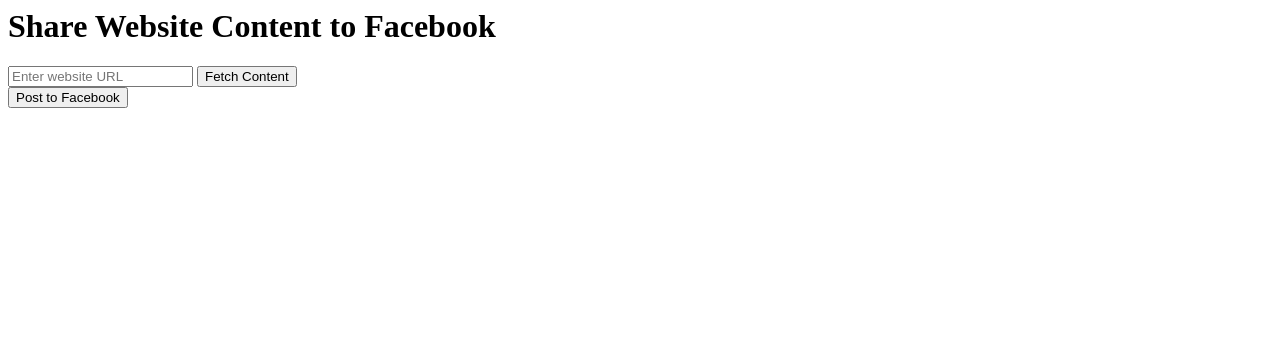
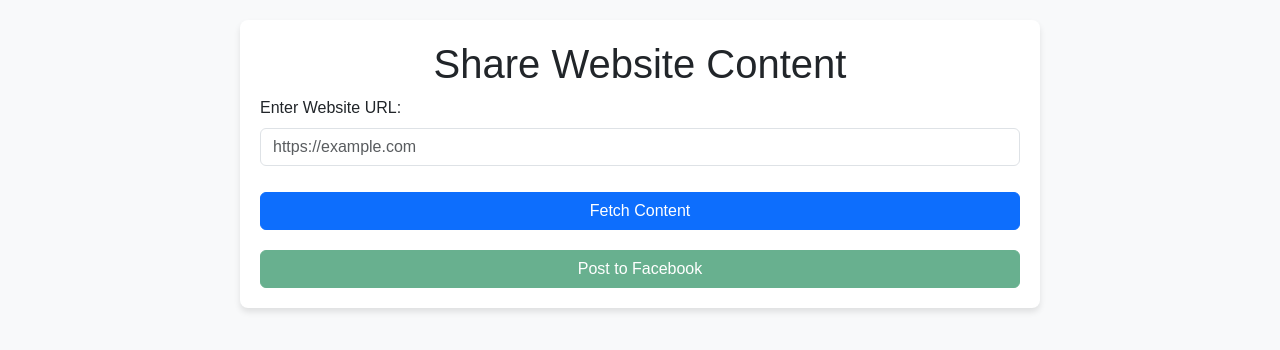
Before and after one commit to kelasmaster/website2facebook, a plain HTML site: page index.html in a window 1280 px wide. Drawn offline with nearby package versions, Linux system fonts and the light colour scheme.

Commit message:
Update index.html

```diff
--- a/index.html
+++ b/index.html
@@ -1,7 +1,52 @@
-<div class="container">
-    <h1>Share Website Content to Facebook</h1>
-    <input type="url" id="website-url" placeholder="Enter website URL" />
-    <button id="fetch-content">Fetch Content</button>
-    <div id="content-preview"></div>
-    <button id="post-to-facebook">Post to Facebook</button>
-</div>
+<!DOCTYPE html>
+<html lang="en">
+<head>
+    <meta charset="UTF-8">
+    <meta name="viewport" content="width=device-width, initial-scale=1.0">
+    <title>Share Website Content</title>
+    <link href="https://cdn.jsdelivr.net/npm/bootstrap@5.3.0-alpha1/dist/css/bootstrap.min.css" rel="stylesheet">
+    <style>
+        body {
+            font-family: Arial, sans-serif;
+            background-color: #f8f9fa;
+            padding: 20px;
+        }
+        .container {
+            max-width: 800px;
+            margin: 0 auto;
+            background: #fff;
+            padding: 20px;
+            border-radius: 8px;
+            box-shadow: 0 4px 6px rgba(0, 0, 0, 0.1);
+        }
+        #content-preview {
+            display: grid;
+            grid-template-columns: repeat(auto-fill, minmax(150px, 1fr));
+            gap: 10px;
+            margin-top: 20px;
+        }
+        #content-preview img {
+            width: 100%;
+            height: auto;
+            border-radius: 4px;
+        }
+        .btn-primary {
+            margin-top: 10px;
+        }
+    </style>
+</head>
+<body>
+    <div class="container">
+        <h1 class="text-center">Share Website Content</h1>
+        <div class="mb-3">
+            <label for="website-url" class="form-label">Enter Website URL:</label>
+            <input type="url" id="website-url" class="form-control" placeholder="https://example.com" required />
+        </div>
+        <button id="fetch-content" class="btn btn-primary w-100">Fetch Content</button>
+        <div id="content-preview"></div>
+        <button id="post-to-facebook" class="btn btn-success w-100" disabled>Post to Facebook</button>
+    </div>
+
+    <script src="app.js"></script>
+</body>
+</html>
```
